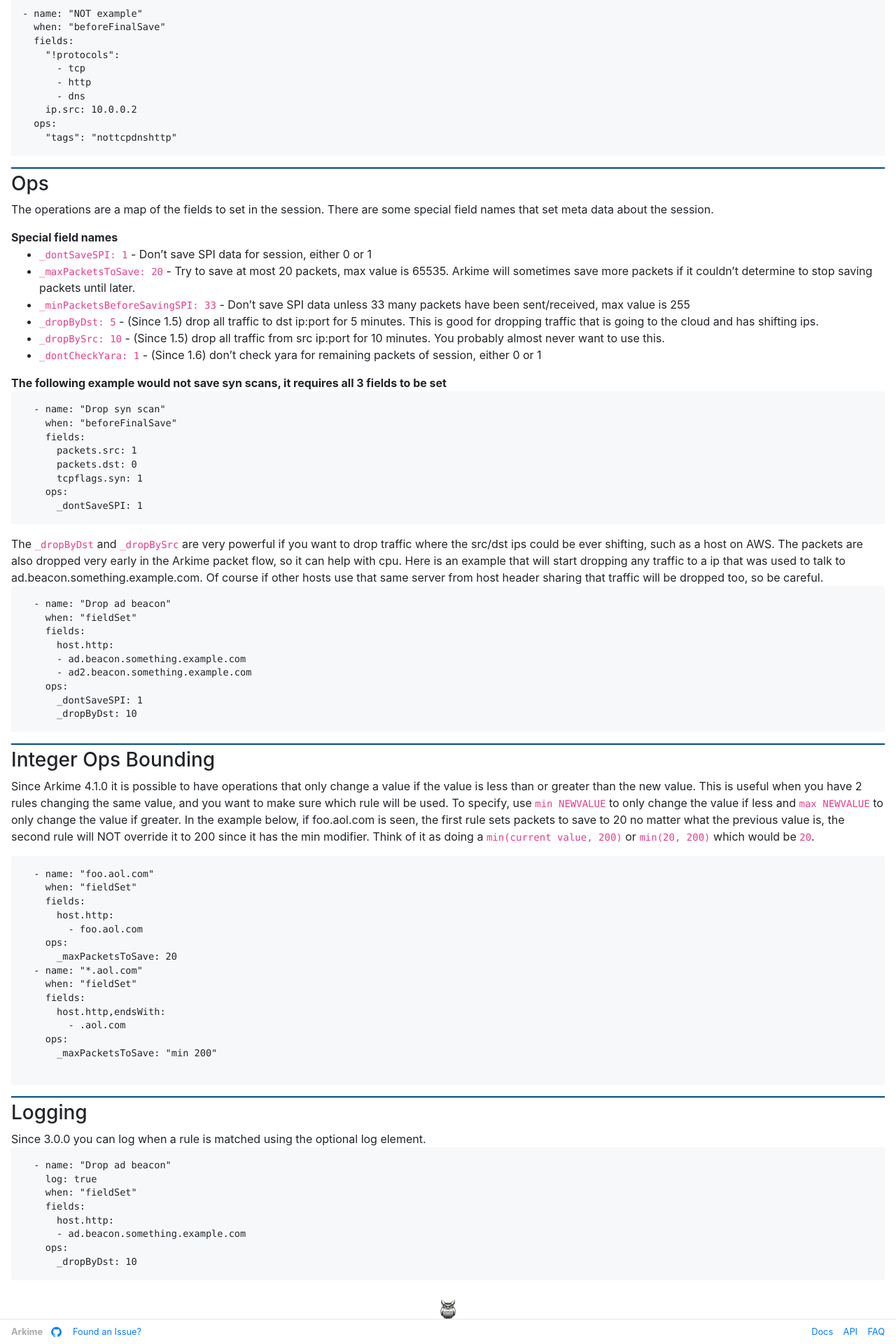
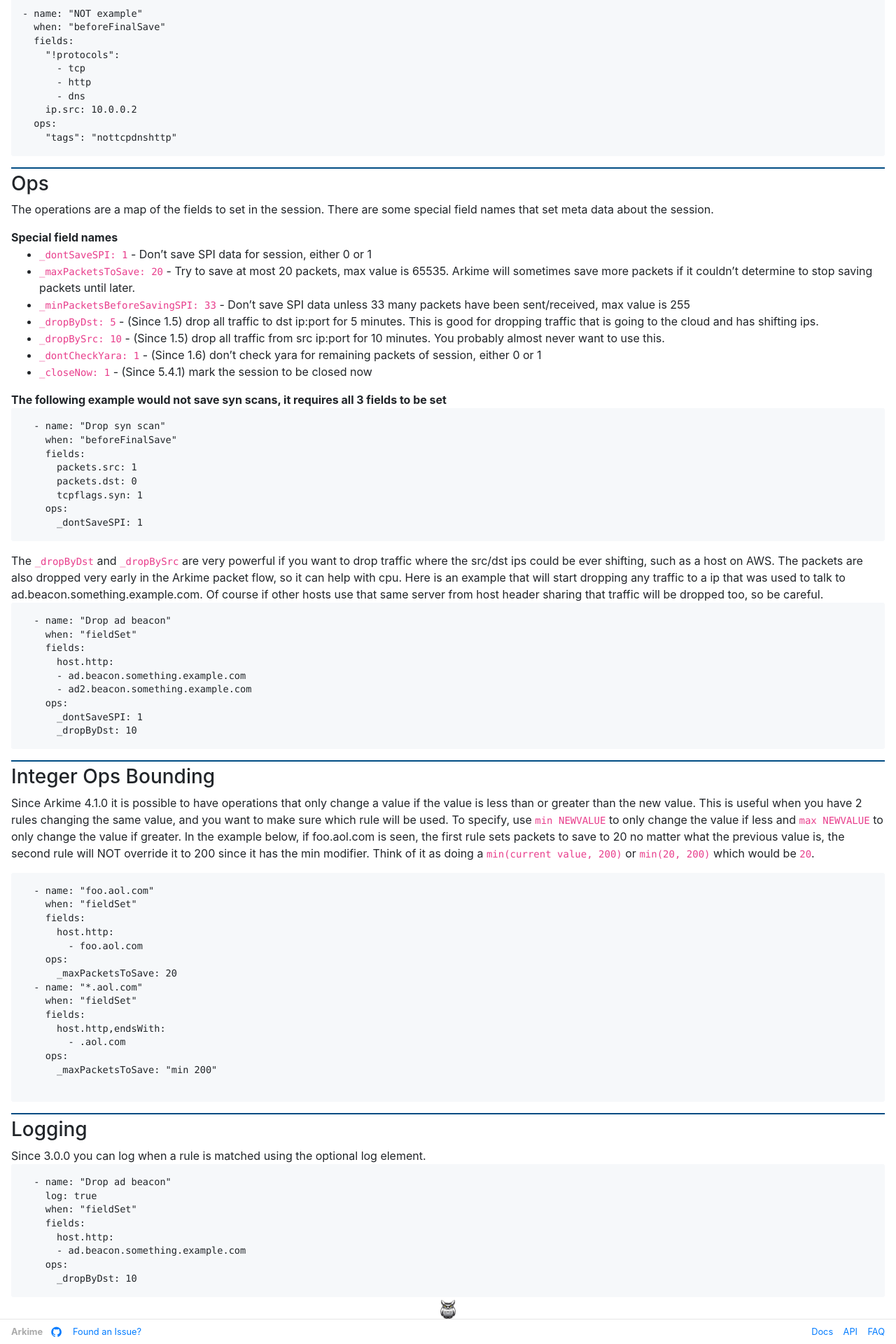
Before and after one commit to arkime/arkimeweb, a Jekyll site: the page built from _wiki/rulesformat.md, in a window 1280 px wide. Shown: the part 2883-4803 px from the top of the page at 70% size. Built offline with Jekyll 4.4.1, drawn with Linux system fonts in a browser that asks for light colours.

Commit message:
add _closeNow

```diff
--- a/_wiki/rulesformat.md
+++ b/_wiki/rulesformat.md
@@ -182,9 +182,10 @@ The operations are a map of the fields to set in the session. There are some spe
 * `_dontSaveSPI: 1`                 - Don't save SPI data for session, either 0 or 1
 * `_maxPacketsToSave: 20`           - Try to save at most 20 packets, max value is 65535. Arkime will sometimes save more packets if it couldn't determine to stop saving packets until later.
 * `_minPacketsBeforeSavingSPI: 33`  - Don't save SPI data unless 33 many packets have been sent/received, max value is 255
-* `_dropByDst: 5`                  - (Since 1.5) drop all traffic to dst ip:port for 5 minutes. This is good for dropping traffic that is going to the cloud and has shifting ips.
+* `_dropByDst: 5`                   - (Since 1.5) drop all traffic to dst ip:port for 5 minutes. This is good for dropping traffic that is going to the cloud and has shifting ips.
 * `_dropBySrc: 10`                  - (Since 1.5) drop all traffic from src ip:port for 10 minutes. You probably almost never want to use this.
 * `_dontCheckYara: 1`               - (Since 1.6) don't check yara for remaining packets of session, either 0 or 1
+* `_closeNow: 1`                    - (Since 5.4.1) mark the session to be closed now
 
 
 **The following example would not save syn scans, it requires all 3 fields to be set**
```
